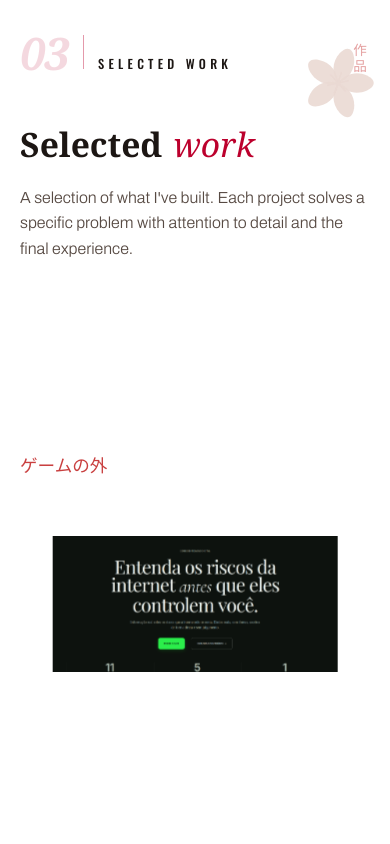
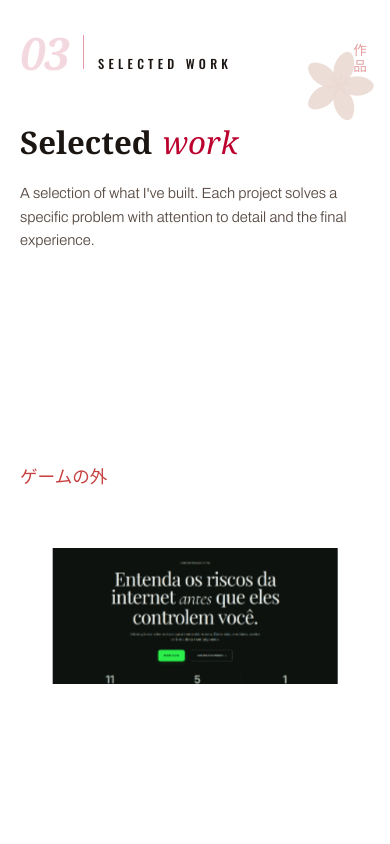
Before and after one commit to inagakidev/portfolio-dev, a React (Vite) app: page / in a window 390 px wide. Shown: the part 5220-6064 px from the top of the page. Built offline with nearby package versions, Linux system fonts and the light colour scheme; a web font is replaced by a local one.

Commit message:
fix: projects section heading and intro responsive on mobile

```diff
--- a/src/components/Projects/Projects.module.css
+++ b/src/components/Projects/Projects.module.css
@@ -224,22 +224,26 @@
     justify-self: start;
   }
 
-  .project__title {
-    font-size: clamp(1.6rem, 8vw, 3rem);
+  .project__tech {
+    font-size: 0.62rem;
+    padding: 0.4em 0.9em;
   }
 
-  .project__desc {
-    font-size: 0.88rem;
-    line-height: 1.7;
-    max-width: 100%;
-    overflow-wrap: break-word;
+  .project__links {
+    gap: 0.6rem;
   }
 
-  .project__category {
-    font-size: 0.68rem;
+  .project__links .btn {
+    font-size: 0.75rem;
+    padding: 0.5em 1em;
   }
 
-  .project__meta {
-    gap: 0.9rem;
+  .heading {
+    font-size: clamp(1.8rem, 8vw, 2.4rem);
+  }
+
+  .intro {
+    font-size: 0.92rem;
+    max-width: 100%;
   }
 }
```
